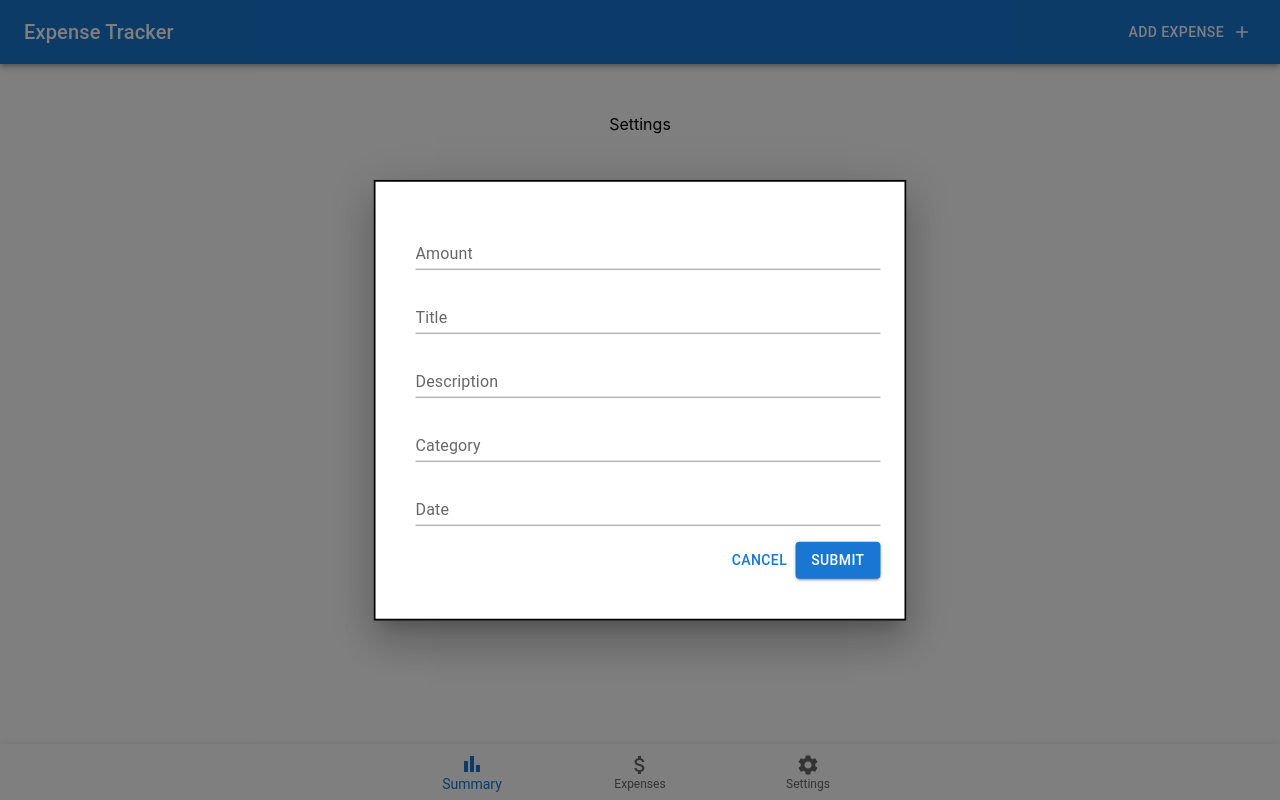
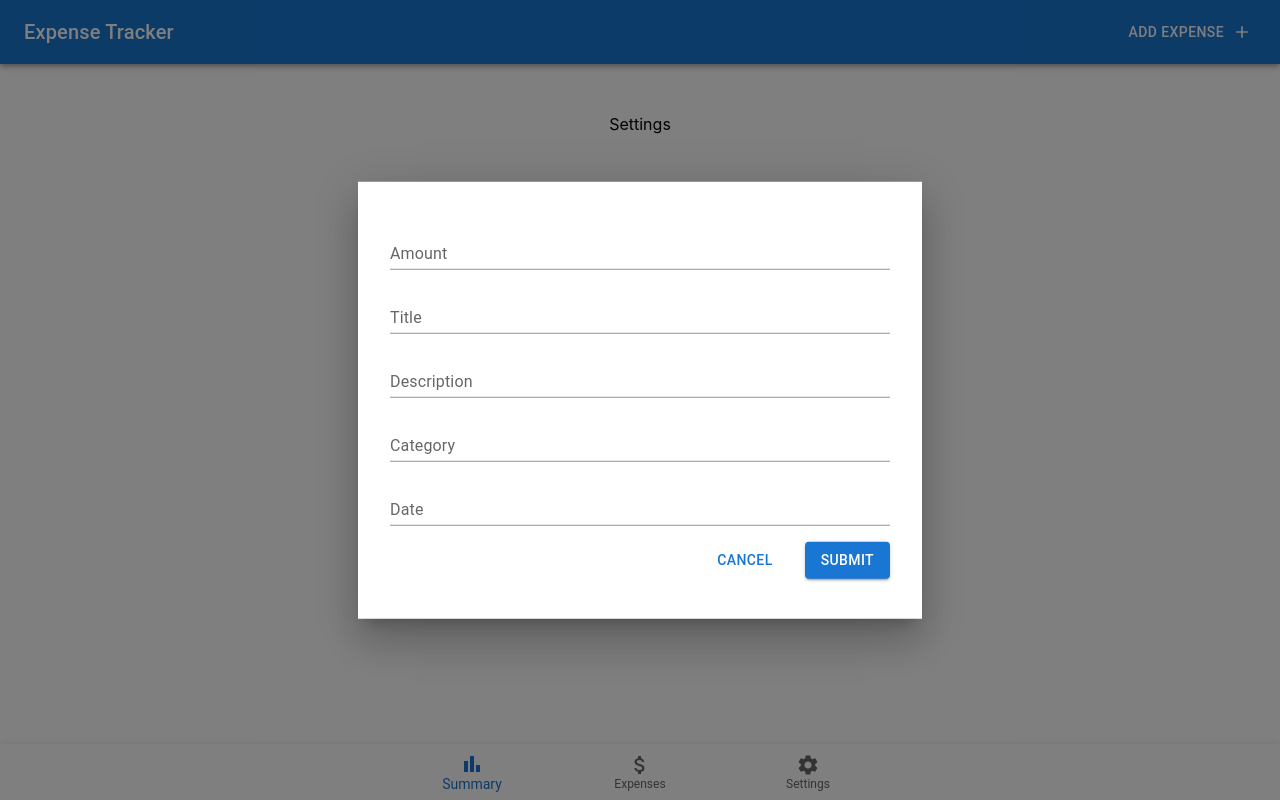
Before and after one commit to P-Corn/expense-tracker, a React (Create React App) app: page /settings in a window 1280 px wide. Both pictures are taken after a click on the button "ADD EXPENSE". Built offline with nearby package versions, Linux system fonts and the light colour scheme.

Commit message:
ui changes

```diff
--- a/src/components/AddExpenseModal.jsx
+++ b/src/components/AddExpenseModal.jsx
@@ -1,52 +1,71 @@
-import * as React from 'react';
+import {useState} from 'react';
 import { Modal, TextField, Box, Button } from '@mui/material';
 import { useSelector, useDispatch } from 'react-redux';
 import { closeModal } from '../store/interface';
-import { flexbox } from '@mui/system';
+import { addExpense } from '../store/expenses';
 
 const style = {
   position: 'absolute',
   top: '50%',
   left: '50%',
   transform: 'translate(-50%, -50%)',
-  width: 465,
   bgcolor: 'background.paper',
-  border: '2px solid #000',
   boxShadow: 24,
   p: 4,
+  width: "80vw",
+  maxWidth: 500
 };
 
 const btnGroup = {
   width: '100%'
 }
 
-const Form = ({ dispatch }) => (
+const Form = () => {
+  const [amount, setAmount] = useState("");
+  const [title, setTitle] = useState("");
+  const [description, setDescription] = useState("");
+  const [category, setCategory] = useState("");
+  const [date, setDate] = useState("");
+
+  const dispatch = useDispatch();
+
+  const handleSubmit = (e) => {
+    e.preventDefault();
+    dispatch(addExpense({
+      amount,
+      title,
+      description,
+      category,
+      date
+    }));
+    dispatch(closeModal());
+  }
+
+  return (
     <Box
       component="form"
       sx={{
-      '& > :not(style)': { m: 1, width: '100%' },
+        '& > :not(style)': { my: 1, width: '100%' },
       }}
       noValidate
       autoComplete="off"
+      onSubmit={(e) => handleSubmit(e)}
     >
-    <TextField id="standard-basic" label="Amount" variant="standard" />
-    <TextField id="standard-basic" label="Title" variant="standard" />
-    <TextField id="standard-basic" label="Description" variant="standard" />
-    <TextField id="standard-basic" label="Category" variant="standard" />
-    <TextField id="standard-basic" label="Date" variant="standard" />
+      <TextField onChange={(e) => setAmount(e.target.value)} value={amount} id="standard-basic" label="Amount" variant="standard" />
+      <TextField onChange={(e) => setTitle(e.target.value)} value={title} id="standard-basic" label="Title" variant="standard" />
+      <TextField onChange={(e) => setDescription(e.target.value)} value={description} id="standard-basic" label="Description" variant="standard" />
+      <TextField onChange={(e) => setCategory(e.target.value)} value={category} id="standard-basic" label="Category" variant="standard" />
+      <TextField onChange={(e) => setDate(e.target.value)} value={date} id="standard-basic" label="Date" variant="standard" />
       <Box className={btnGroup} sx={{ display: 'flex', justifyContent: 'end' }}>
         <Button onClick={() => dispatch(closeModal())}>Cancel</Button>
-      <Button variant="contained">Submit</Button>
+        <Button type="submit" sx={{ ml: 3 }} variant="contained">Submit</Button>
       </Box>
     </Box>
   )
+}
 
 export default function AddExpenseModal() {
   const open = useSelector(state => state.entities.interface.openModal);
-
-  const dispatch = useDispatch();
-
-  console.log(open)
 
   return (
     <div>
@@ -56,7 +75,7 @@ export default function AddExpenseModal() {
         aria-describedby="modal-modal-description"
       >
         <Box sx={style}>
-          <Form dispatch={dispatch} />
+          <Form />
         </Box>
       </Modal>
     </div>
```
Lines whose indentation alone changed are shown as unchanged.
